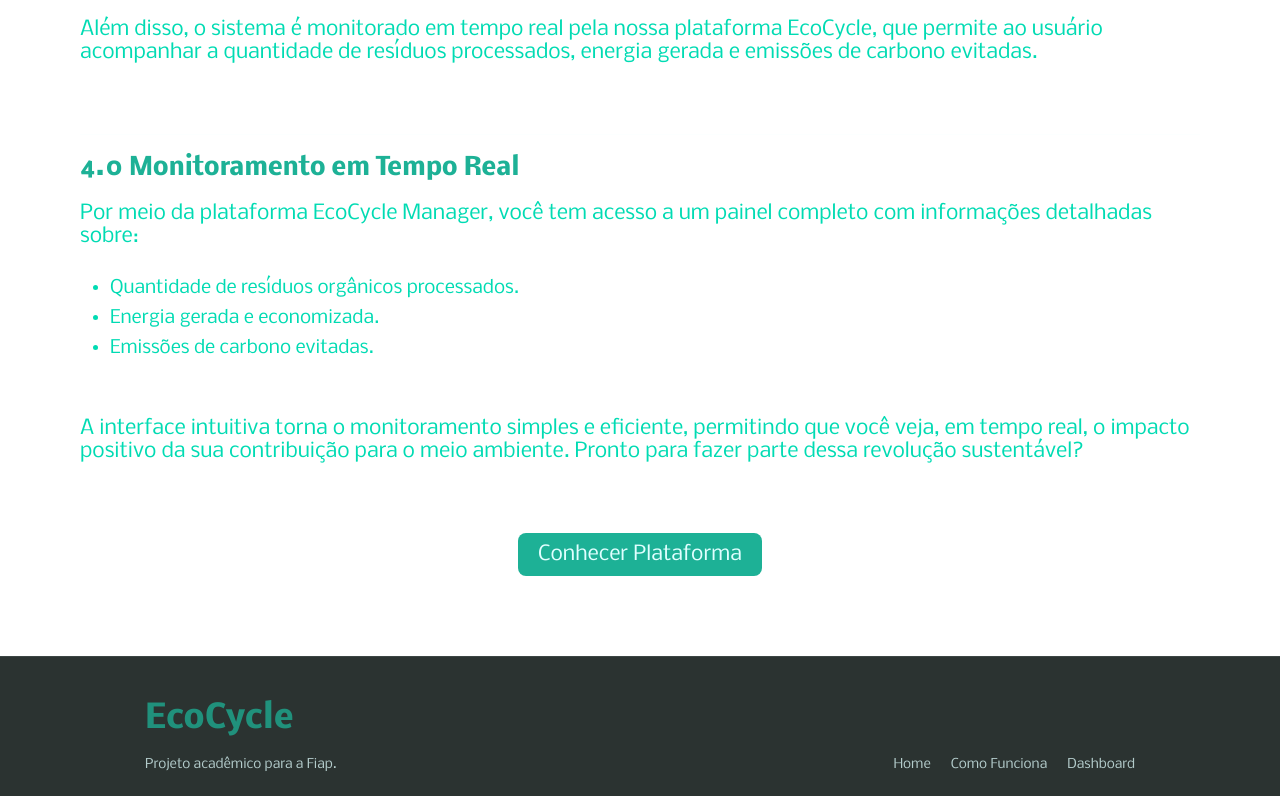
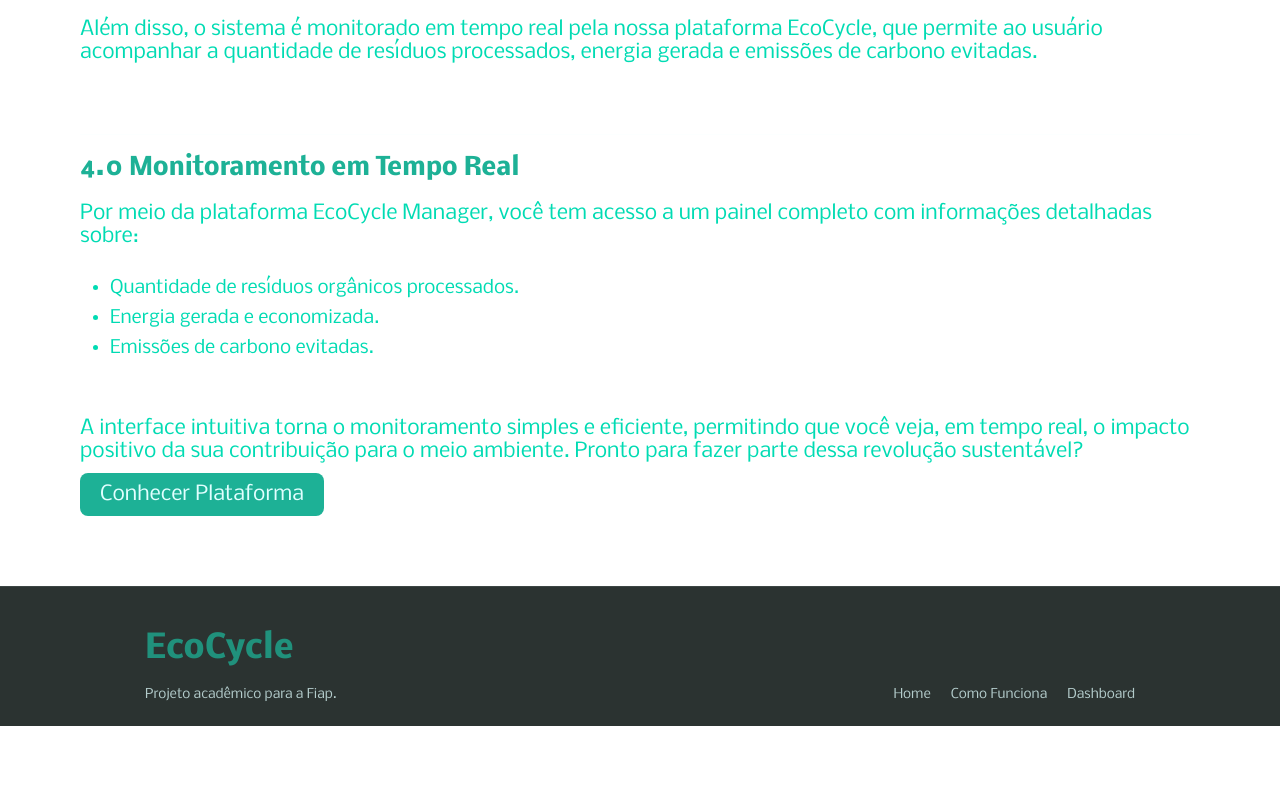
Before and after one commit to gabrielreis354/ecocycle-lixeira-inteligente, a React (Vite) app: page /funcionamento in a window 1280 px wide. Shown: the part 944-1740 px from the top of the page. After the commit the page ends 1670 px from the top, so only its background shows below. Built offline with nearby package versions, Linux system fonts and the light colour scheme.

Commit message:
bug fixed

```diff
--- a/src/pages/ComoFunciona/index.jsx
+++ b/src/pages/ComoFunciona/index.jsx
@@ -1,4 +1,4 @@
-import {Link} from "react-router-dom"
+import { Link } from "react-router-dom";
 import "./index.scss";
 export default function ComoFunciona() {
   return (
@@ -82,7 +82,9 @@ export default function ComoFunciona() {
         </p>
       </section>
 
-      <Link to="/dashboard">Conhecer Plataforma</Link>
+      <div className="link-wrapper">
+        <Link to="/dashboard/monitoramento">Conhecer Plataforma</Link>
+      </div>
     </div>
   );
 }
--- a/src/pages/ComoFunciona/index.scss
+++ b/src/pages/ComoFunciona/index.scss
@@ -3,7 +3,6 @@
     display: flex;
     flex-direction: column;
     gap: 20px;
-    align-items: center;
 }
 .funcionamento .main-title {
     color: #1DB196;
```
